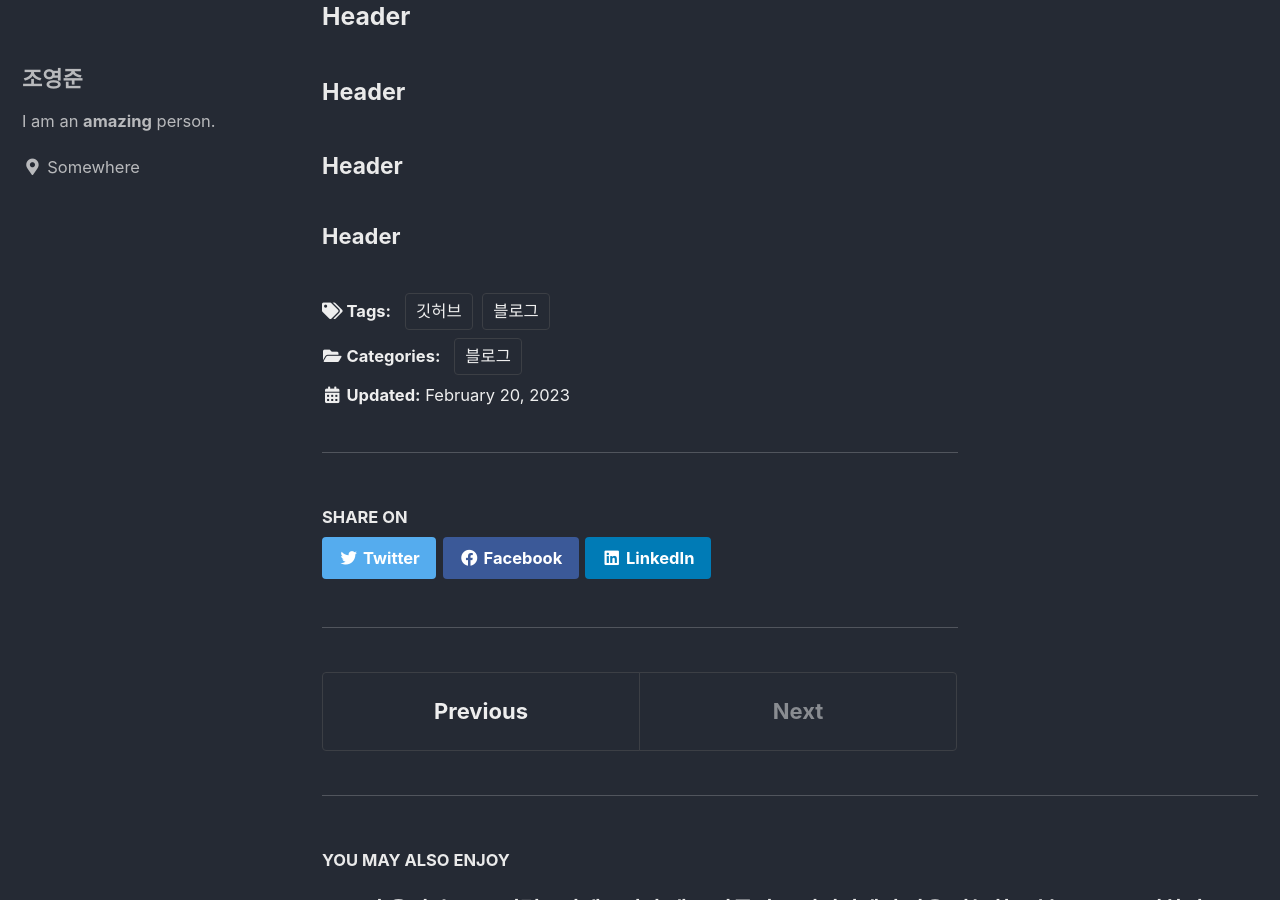
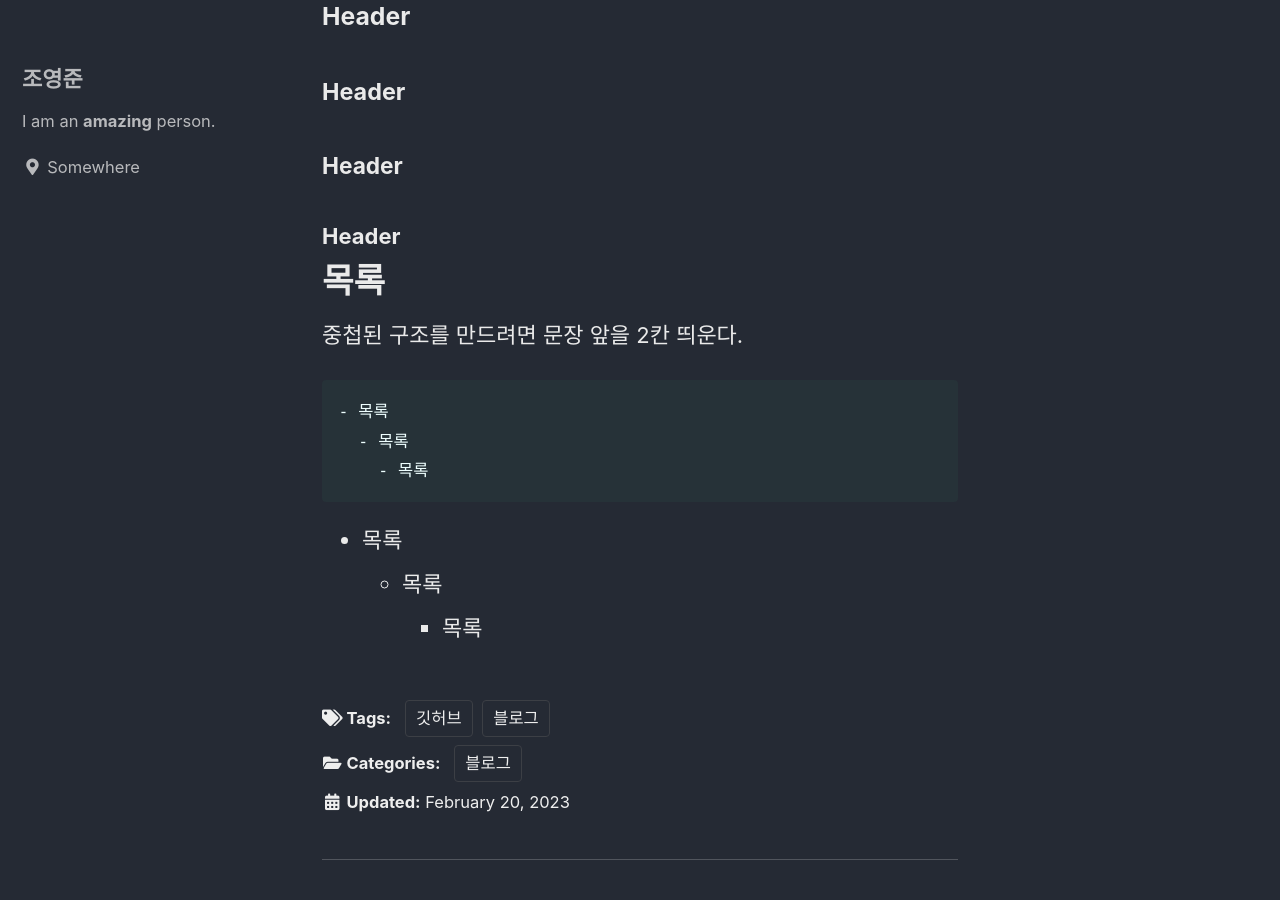
Before and after one commit to dudjun/dudjun.github.io, a Jekyll site: the page built from _posts/2023-02-20-Markdown.md, in a window 1280 px wide and 900 px high, scrolled down 2604 px. Built offline with Jekyll 4.4.1, drawn with Linux system fonts in a browser that asks for light colours; cached includes are drawn as plain includes.

Commit message:
Update 2023-02-20-Markdown.md

````diff
--- a/_posts/2023-02-20-Markdown.md
+++ b/_posts/2023-02-20-Markdown.md
@@ -80,3 +80,16 @@ date: 2023-02-20 21:16:57+0900
 #### Header
 ##### Header
 ###### Header
+
+# 목록
+
+중첩된 구조를 만드려면 문장 앞을 2칸 띄운다.
+
+```
+- 목록
+  - 목록
+    - 목록
+```
+- 목록
+  - 목록
+    - 목록
````
